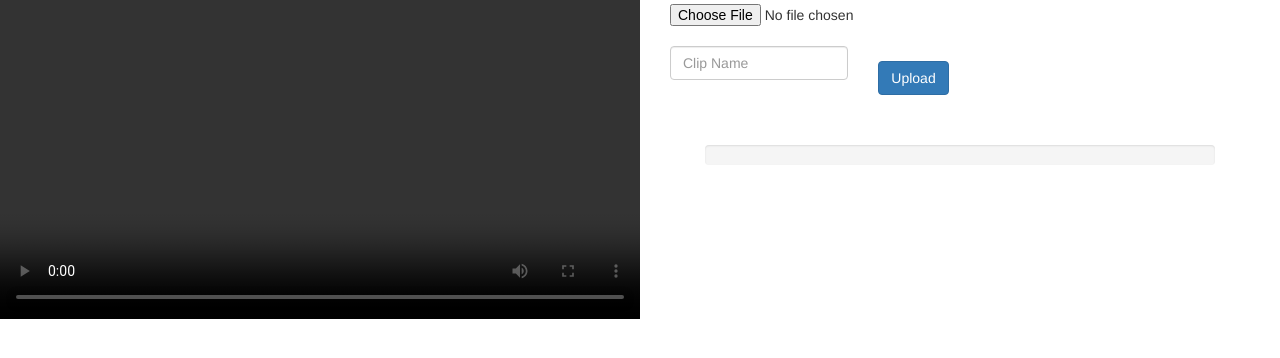
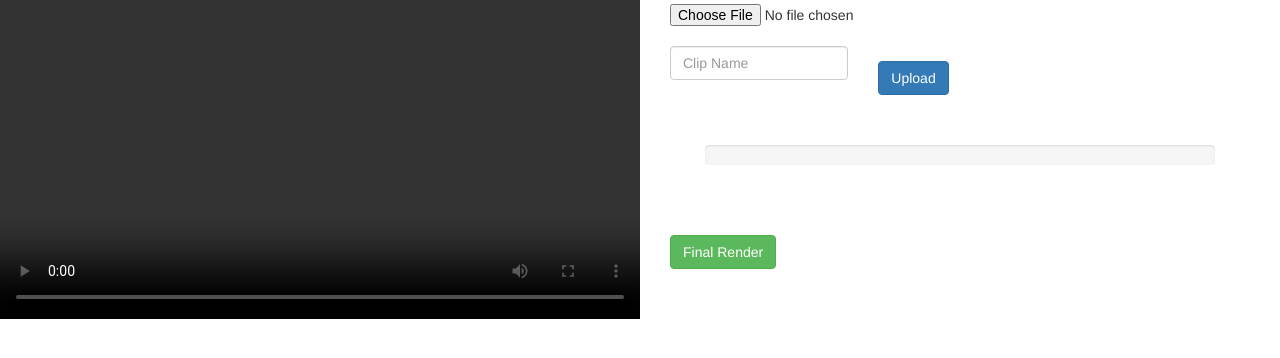
Before and after one commit to kernelshreyak/videoeditor_online, a Flask app: page / in a window 1280 px wide. Shown: the part 124-482 px from the top of the page. Run offline with Flask 2, Linux system fonts and the light colour scheme; some libraries are stand-ins or nearby versions.

Commit message:
added option to remove clips and restore original videos

```diff
--- a/index.py
+++ b/index.py
@@ -5,6 +5,7 @@ from flask import send_file
 
 from video_utils import *
 from config import *
+import os
 
 app = Flask(__name__)
 
@@ -21,6 +22,9 @@ def renderClip(filename):
 # Uploads a video file to server and returns filename
 @app.route('/upload_video',methods=['POST'])
 def uploadVideo():
+	# check if video savepath exists
+	if  not os.path.isdir("./clips"):
+		os.mkdir("./clips")
 	try:
 		videofile = request.files['videofile']
 		filepath = video_savepath + videofile.filename
@@ -30,7 +34,10 @@ def uploadVideo():
 
 	return str(filepath)
 
-# Main video
+
+
+
+# Main video editing pipeline
 @app.route('/edit_video/<actiontype>',methods=['POST'])
 def editVideo(actiontype):
 	if actiontype == "trim":
@@ -46,3 +53,19 @@ def editVideo(actiontype):
 				"status": "error",
 				"message": "video edit failure: " + str(e),
 			}
+
+
+@app.route('/merged_render',methods=['POST'])
+def mergedRender():
+	try:
+		finalrender_videopath = mergeVideos(request.form['videoclip_filenames'])
+		return {
+				"status": "success",
+				"message": "merged render success",
+				"finalrender_videopath": finalrender_videopath
+			}
+	except Exception as e:
+		return {
+			"status": "error",
+			"message": "video merge failure: " + str(e),
+		}
--- a/templates/video_editor.html
+++ b/templates/video_editor.html
@@ -92,12 +92,13 @@
 
 					<div class="row videodiv" v-for="(video,index) in videos" :key="index">
 						<h3><u>[[video.name]]</u> </h3>
-						<button v-on:click="setRenderVideo(index)" class="btn btn-success">Render</button>
-						<!-- <button  class="btn btn-danger">Undo</button> -->
+						<button v-on:click="setRenderVideo(index)" class="btn btn-success">Render/Preview</button>
+						<button v-on:click="removeVideo(index)" class="btn btn-danger">Remove</button>
+						<button class="btn btn-default" v-on:click="reloadOriginalVideo(index)">
+							Reload Original Video
+						 </button>
 						<div align="center">
-							<!-- <button class="btn btn-danger" v-on:click="reloadOriginalVideo">
-							Reload Original Video
-						    </button> -->
+
 							<h4>Video Effects</h4>
 							<b>Trim</b>
 							<div class="form-group">
@@ -117,7 +118,9 @@
 							</div>
 						</div>
 					</div>
-
+					<div class="col-sm-3">
+						<button class="btn btn-success" v-on:click="">Final Render</button>
+					</div>
 				</div>
 			</div>
 
@@ -169,18 +172,32 @@
 		var app = new Vue({
 	      el: '#app',
 	      data: {
-	        videos: [],  //all video clips added by user
+	        originalvideos: [],  //original video clips added by user
+			videos: [],  //current clips being edited
 	      },
 	      delimiters: ['[[',']]'],
 	      methods: {
 
 	      	addVideo: function(){
-	      		this.videos.push({});
+	      		this.originalvideos.push({});
+				this.videos.push({});
 	      	},
 
 			setRenderVideo: function(videoID){
-				console.log("videoID",videoID);
+				// console.log("videoID",videoID);
 				$("#render").attr('src',window.location.href + this.videos[videoID].file);
+			},
+
+			reloadOriginalVideo: function(videoID){
+				this.videos[videoID] = {name:this.originalvideos[videoID].name,file:this.originalvideos[videoID].file};
+				app.setRenderVideo(videoID);
+			},
+
+			removeVideo: function(videoID){
+				// permanently removes the video
+				this.videos.splice(videoID,1);
+				this.originalvideos.splice(videoID,1);
+				$("#render").attr('src',"");
 			},
 
 			editVideoSubmit: function(videoID,actiontype){
@@ -250,7 +267,8 @@
 			    	.then(res => {
 			    		console.log(res);
 
-			    		this.videos.push({name:clipname,file:res.data});
+			    		this.originalvideos.push({name:clipname,file:res.data});
+						this.videos.push({name:clipname,file:res.data});
 	    		 		console.log("videos",this.videos);
 			    		toastr.success('Video uploaded!');
 
```
Also changed, not shown: video_utils.py (+8 -1 lines).
